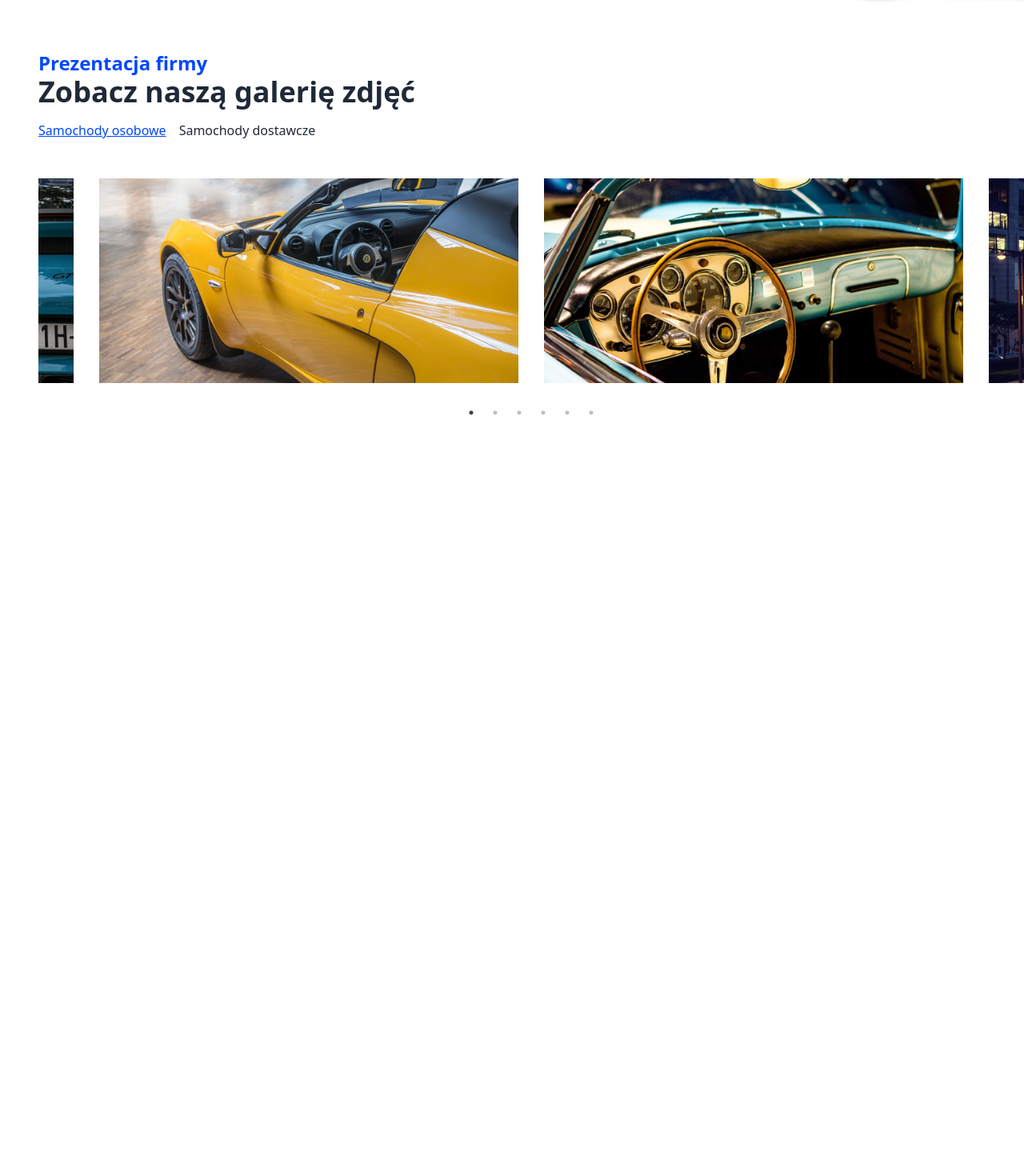
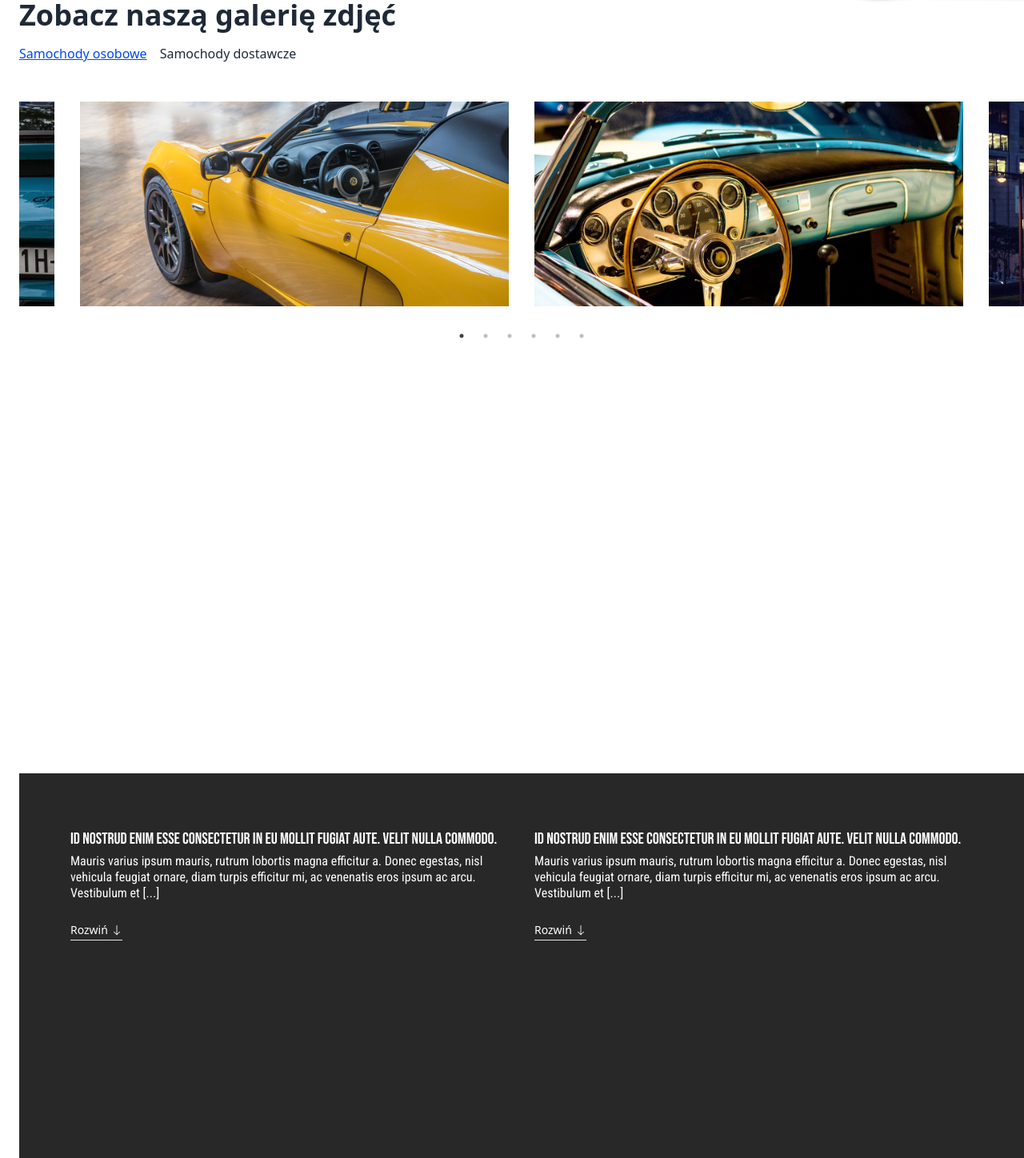
Before and after one commit to WojciechMankowski/adsite_recruitment_task, a React (Vite) app: page / in a window 1280 px wide. Shown: the part 402-1850 px from the top of the page at 80% size. Before the commit the page ends 1409 px from the top, so only its background shows below. Built offline with nearby package versions, Linux system fonts and the light colour scheme.

Commit message:
add footer and SEO

```diff
--- a/package.json
+++ b/package.json
@@ -12,6 +12,7 @@
   "dependencies": {
     "bootstrap-icons": "^1.11.3",
     "react": "^18.3.1",
+    "react-bootstrap-icons": "^1.11.4",
     "react-dom": "^18.3.1",
     "react-slick": "^0.30.2",
     "slick-carousel": "^1.8.1"
--- a/src/App.jsx
+++ b/src/App.jsx
@@ -1,7 +1,7 @@
 import Menu from "./components/Menu";
 import SectionHeader from "./components/SectionHeader";
 import GallerySection from "./components/GallerySection";
-
+import Footer from "./components/Footer";
 function App() {
   return (
     <>
@@ -10,6 +10,7 @@ function App() {
         <SectionHeader />
         <GallerySection/>
       </main>
+      <Footer/>
     </>
   );
 }
--- /dev/null
+++ b/src/components/Footer.jsx
@@ -0,0 +1,61 @@
+import { ArrowDown } from "react-bootstrap-icons";
+// border-b border-2 border-white border-opacity-50
+const Footer = () => (
+  <>
+    <footer
+      class="bg-footer h-screen flex flex-col justify-between
+   text-white p-8 w-full
+
+
+   "
+    >
+      <div class="container mx-auto p-4 flex justify-center  ">
+        <div class="w-1/2  p-4">
+          <h2 className="font-header text-xl leading-9 font-medium tracking-[-3%]">
+            Id nostrud enim esse consectetur in eu mollit fugiat aute. Velit
+            nulla commodo.
+          </h2>
+          <p className="font-paragraph font-sm leading-5">
+            Mauris varius ipsum mauris, rutrum lobortis magna efficitur a. Donec
+            egestas, nisl vehicula feugiat ornare, diam turpis efficitur mi, ac
+            venenatis eros ipsum ac arcu. Vestibulum et [...]
+          </p>
+          <button
+            class="text-white flex items-center border-b
+       font-roboto-condensed text-sm font-normal leading-6 text-left pt-6
+        "
+          >
+            <span className="pr-1">Rozwiń </span>
+            <ArrowDown />
+          </button>
+        </div>
+        <div class="w-1/2  p-4">
+          <h2 className="font-header text-xl leading-9 font-medium tracking-[-3%]">
+            Id nostrud enim esse consectetur in eu mollit fugiat aute. Velit
+            nulla commodo.
+          </h2>
+          <p className="font-paragraph font-sm leading-5">
+            Mauris varius ipsum mauris, rutrum lobortis magna efficitur a. Donec
+            egestas, nisl vehicula feugiat ornare, diam turpis efficitur mi, ac
+            venenatis eros ipsum ac arcu. Vestibulum et [...]
+          </p>
+          <button
+            class="text-white flex items-center border-b
+       font-roboto-condensed text-sm font-normal leading-6 text-left pt-6
+        "
+          >
+            <span className="pr-1">Rozwiń </span>
+            <ArrowDown />
+          </button>
+        </div>
+      </div>
+
+      {/* <div class="border-b border-2 border-white border-opacity-50"></div> */}
+    </footer>
+    <div className="bg-footer  text-white p-8 w-full">
+      <div class="w-full  p-4 text-center">Stopka na dole</div>
+    </div>
+  </>
+);
+
+export default Footer;
--- a/src/components/GallerySection.jsx
+++ b/src/components/GallerySection.jsx
@@ -3,7 +3,7 @@ import "slick-carousel/slick/slick.css";
 import "slick-carousel/slick/slick-theme.css";
 import SliderComponent from "./Slider";
 const GallerySection = () => (
-  <section className="pl-6 pt-[95px]">
+  <section className="pb-14 pt-[95px]">
     <MenuGallery />
     <div className="pt-8">
     <SliderComponent/>
--- a/tailwind.config.js
+++ b/tailwind.config.js
@@ -5,15 +5,13 @@ export default {
     extend: {
       colors: {
         mainColor: "#0147FF",
+        footer: "#282828"
       },
       fontFamily: {
         header: ' "Bebas Neue", sans-serif',
         paragraph: '"Roboto Condensed", sans-serif',
       },
-      fontSize: {
-        header: "3rem",
-        paragraphSize: "1rem",
-      },
+
     },
   },
   plugins: [require("daisyui")],
```
Also changed, not shown: 2 other files (tests, documents, lock files or other folders).
